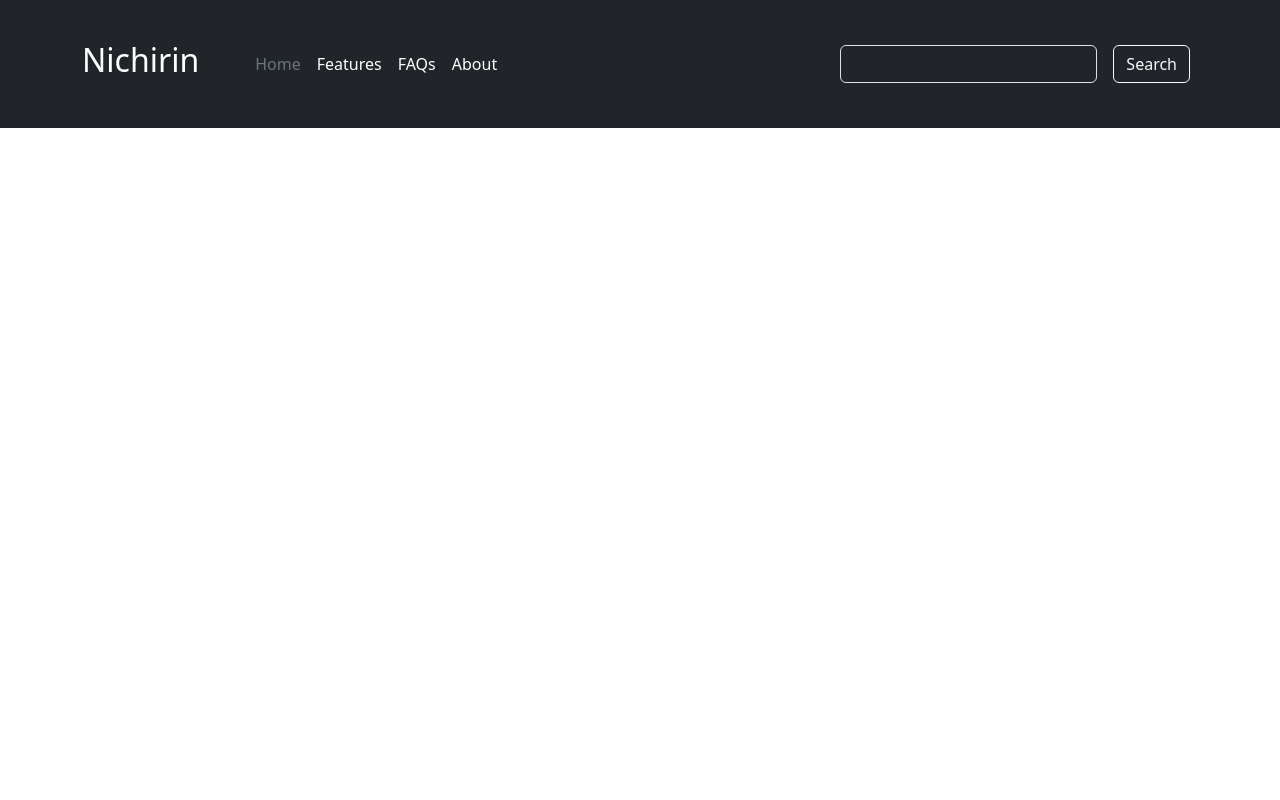
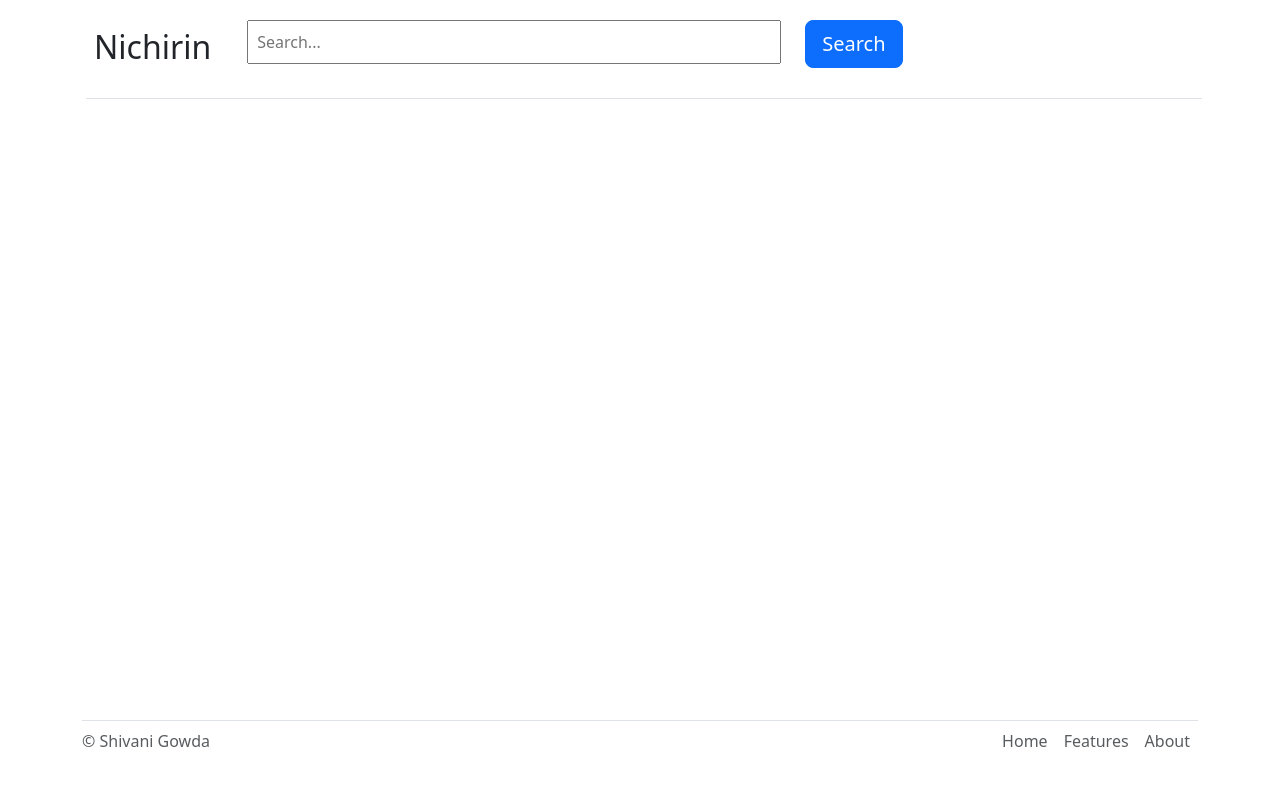
Before and after one commit to sgowdaks/nichirin, a Flask app: page / in a window 1280 px wide. Run offline with Flask 3, Linux system fonts and the light colour scheme; some libraries are stand-ins or nearby versions.

Commit message:
remodeled UI

```diff
--- a/nichirin/confs/app.yaml
+++ b/nichirin/confs/app.yaml
@@ -3,8 +3,8 @@ retrieval:
   gte-large:
     model_id: 'thenlper/gte-large'
 
-retrieval_threshold: 0.72
-retrieval_top_k: 3
+retrieval_threshold: 0.60
+retrieval_top_k: 10
 
 # Params to control if external search is to be used
 use_search: True
--- a/nichirin/serve/app.py
+++ b/nichirin/serve/app.py
@@ -8,6 +8,8 @@ app = Flask(__name__)
 
 # Define a blueprint (optional)
 bp = Blueprint('app', __name__, static_folder='static', template_folder='templates')
+
+solr = SolrRetriever()
 
 @bp.route("/", methods=['GET'])
 def home():
@@ -32,7 +34,6 @@ def data_handeler_route():
         return result, 400
     texts = [story][0]
     try:
-        solr = SolrRetriever()
         response = solr.get_response(texts, "wiki")
         #need to add core_name
         result['output'] = response
--- a/nichirin/serve/templates/base.html
+++ b/nichirin/serve/templates/base.html
@@ -8,54 +8,71 @@
   <title>{% block title %} {% endblock %}</title>
   {% block head %} {% endblock %}
   <style type="text/css">
+
+    html,
+    body {
+      width: 100%;
+      height: 100%;
+    }
+
+
+    .pagefooter{
+      width: 100%;
+      height: 5em;
+      position: relative;
+      bottom: 0;
+    }
+
+    #wrap {
+      min-height: 100%;
+      height: auto !important;
+      height: 100%;
+      margin: 0 auto -5em;
+      /* Bottom value must = footer height */
+    }
   </style>
-
 </head>
 
 <body>
-  <header class="p-3 text-bg-dark">
-    <div class="container">
-      <div class="d-flex flex-wrap align-items-center justify-content-center justify-content-lg-start">
-        <a href="/" class="d-flex align-items-center mb-2 mb-lg-0 text-white text-decoration-none">
-          <h2>Nichirin</h2>
-          <svg class="bi me-2" width="40" height="32" role="img" aria-label="Bootstrap"><use xlink:href="#bootstrap"/></svg>
-        </a>
+  <div id="wrap">
+  <div class="container py-3" id="featured-3">
+    <div class="row col-12 m-1 border-bottom pb-3">
+      <h4 class="fs-2 p-2 pe-4 col-auto">Nichirin</h4>
+      <div class="col-6">
+      <input type="search" class="col-12 fs-6 p-2" placeholder="Search..." aria-label="Search" id="search-box">
+      </div>
+      <div class="col-2">
+        <button type="button" class="btn btn-primary btn-lg" onclick="performSearch()" id="search-button">Search</button>
+      </div>
+      <!-- <div class="clearfix">
+        <div class="spinner-border float-end" role="status">
+          <span class="visually-hidden">Loading...</span>
+        </div>
+      </div> -->
 
-        <ul class="nav col-12 col-lg-auto me-lg-auto mb-2 justify-content-center mb-md-0">
-          <li><a href="/" class="nav-link px-2 text-secondary">Home</a></li>
-          <li><a href="#" class="nav-link px-2 text-white">Features</a></li>
-          <!-- <li><a href="#" class="nav-link px-2 text-white">Pricing</a></li>  -->
-          <li><a href="#" class="nav-link px-2 text-white">FAQs</a></li>
-          <li><a href="#" class="nav-link px-2 text-white">About</a></li>
-        </ul>
-
-        <div class="col-12 col-lg-auto mb-3 mb-lg-0 me-lg-3" role="search">
-          <input type="search" class="form-control form-control-dark text-bg-dark" placeholder="Search..." aria-label="Search" id="search-box">
     </div>
-
-        <div class="text-end">
-          <button type="button" class="btn btn-outline-light me-2" onclick="performSearch()" id="search-button">Search</button>
-          <!-- <button type="button" class="btn btn-warning">Sign-up</button>  -->
-        </div>
-
-        <div class="d-flex gap-2 justify-content-center py-5">
-          <button id="loadingButton" class="btn btn-primary" type="button" disabled style="display: none;">
-            <span class="spinner-border spinner-border-sm" aria-hidden="true"></span>
-            <span role="status">Loading...</span>
-          </button>
+    <div id="search-results" class="container py-3">
     </div>
   </div>
   </div>
-  </header>
 
-  <div class="container px-4 py-5" id="featured-3">
-    <div id="search-results" class="row g-4 py-5">
-    </div>
+  <div class="container pagefooter">
+    <footer class="d-flex flex-wrap justify-content-between align-items-center border-top">
+      <p class="col-md-4 mb-0 text-body-secondary">&copy; Shivani Gowda</p>
+
+      <a href="/" class="col-md-4 d-flex align-items-center justify-content-center mb-3 mb-md-0 me-md-auto link-body-emphasis text-decoration-none">
+        <svg class="bi me-2" width="40" height="32"><use xlink:href="#bootstrap"/></svg>
+      </a>
+
+      <ul class="nav col-md-4 justify-content-end">
+        <li class="nav-item"><a href="#" class="nav-link px-2 text-body-secondary">Home</a></li>
+        <li class="nav-item"><a href="#" class="nav-link px-2 text-body-secondary">Features</a></li>
+        <li class="nav-item"><a href="#" class="nav-link px-2 text-body-secondary">About</a></li>
+      </ul>
+    </footer>
   </div>
 
-
   <script>
-
 
     function myFunction(index) {
 
@@ -87,11 +104,9 @@
         results = result['output']
         searchResults = document.getElementById("search-results");
 
-          /* searchResults.innerHTML  */
-
         let myList = [];
 
-          for (const [index, result] of results.entries()){
+        for (const [index, result] of results.entries()) {
 
           let sentenceText = result[0];
           let url = result[1]
@@ -106,26 +121,25 @@
           firstPart = sentence.slice(0, firstPartLength);
           secondPart = sentence.slice(firstPartLength);
 
-            myList.push(`<div class="feature">
-              <a href="${url}" class="link-offset-2 link-offset-3-hover link-underline link-underline-opacity-0 link-underline-opacity-75-hover"> <h4 class="fs-2 text-body-emphasis">${title}</h4> </a>
+          myList.push(`<div class="border-bottom">
+              <a href="${url}" class="link-offset-2 link-offset-3-hover link-underline link-underline-opacity-0 link-underline-opacity-75-hover fs-5">${title} </a>
               <p id="each">${firstPart}
               <span class="dots" id="${index}">...</span>
               <span class="more" id="${index}" style="display: none;">${secondPart}</span>
-              <button onclick='myFunction("${index}")' class="myBtn btn btn-light" id="${index}">More</button>
+              <button onclick='myFunction("${index}")' class="myBtn btn btn-outline-primary btn-sm" id="${index}">More</button>
             </p>
             </div>`
           );
         }
-
         searchResults = document.getElementById("search-results");
         searchResults.innerHTML = myList.join("")
       }
 
-        document.getElementById("loadingButton").style.display = "none";
+      /* document.getElementById("loadingButton").style.display = "none"; */
     }
 
     function performSearch() {
-        document.getElementById("loadingButton").style.display = "block";
+      /* document.getElementById("loadingButton").style.display = "block"; */
       query = document.getElementById("search-box").value;
       console.log("Performing search with query:", query);
       // add  query to url params
@@ -168,12 +182,9 @@
       if (queryValue) {
         document.getElementById('search-box').value = queryValue
       }
-
     }
   </script>
 
-  <!-- Optional JavaScript -->
-  <!-- jQuery first, then Popper.js, then Bootstrap JS -->
   <script src="{{url_for('app.static', filename='js/jquery-3.5.1.min.js')}}"></script>
   <script src="{{url_for('app.static', filename='js/bootstrap.bundle.min.js')}}"></script>
 </body>
```
Lines whose indentation alone changed are shown as unchanged.
